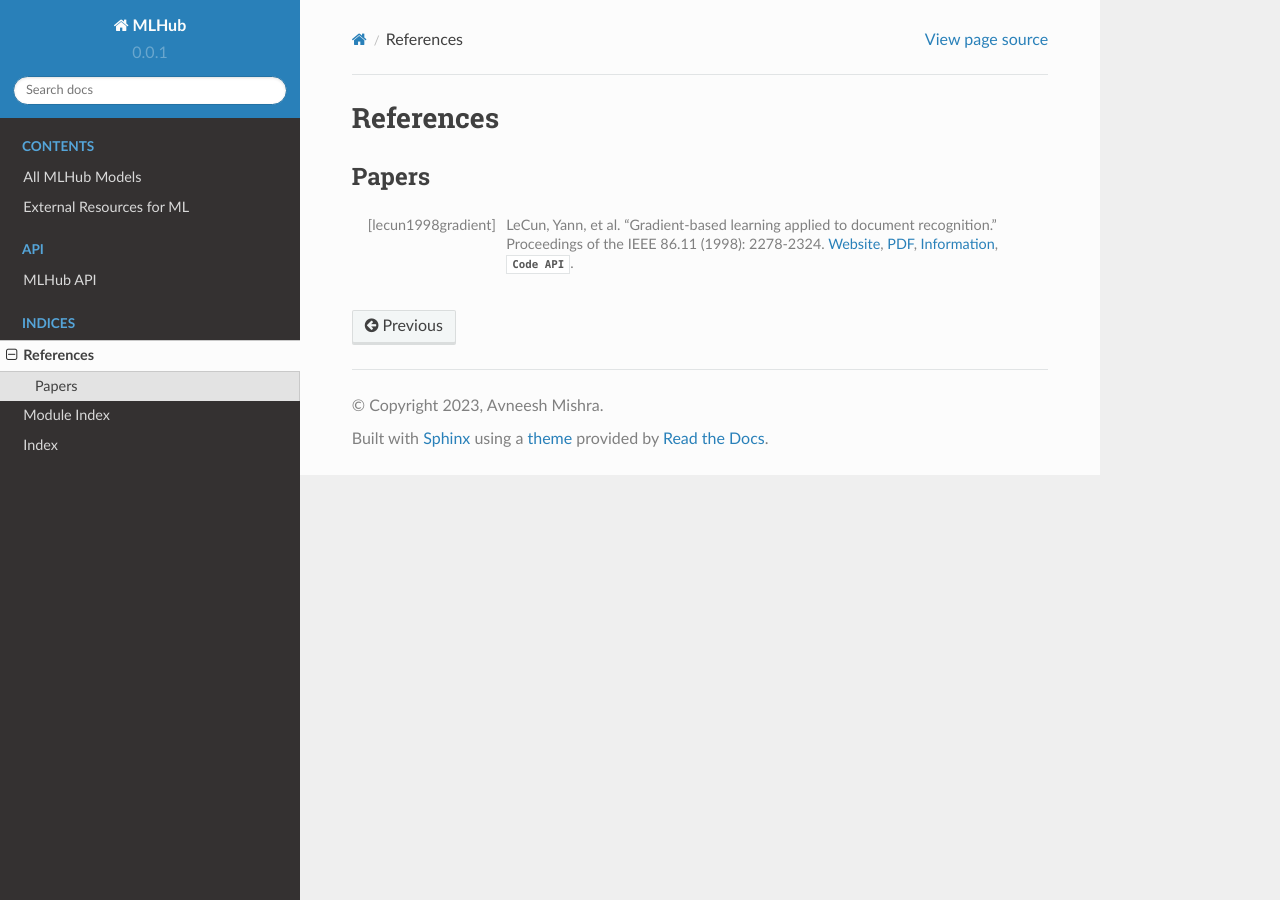
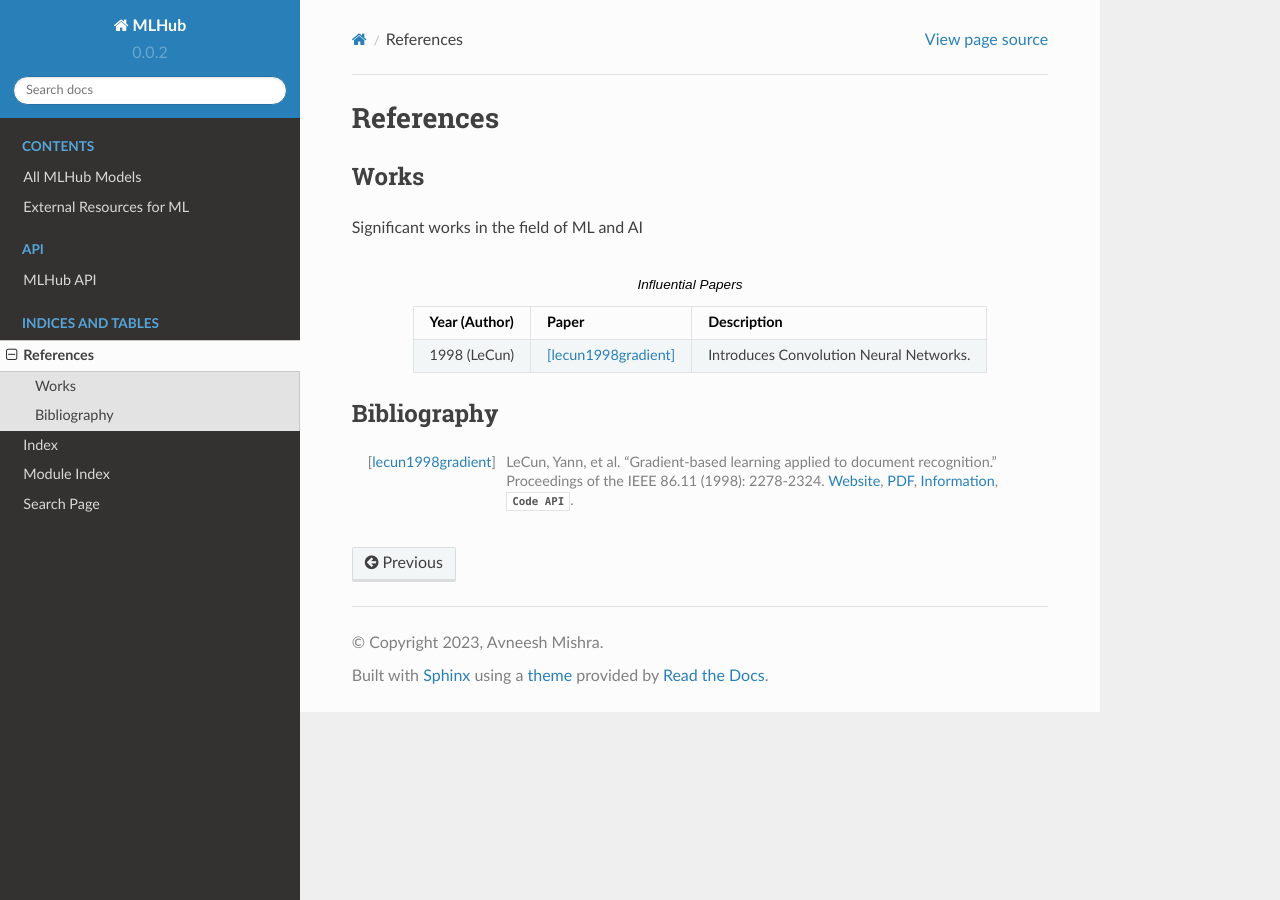
Before and after one commit to TheProjectsGuy/MLHub, a Sphinx documentation site: the page built from docs/references.rst, in a window 1280 px wide. Built offline with Sphinx 7.4.7 and the Read the Docs theme 2.0.0, drawn with Linux system fonts in a browser that asks for light colours.

Commit message:
Upgraded version and removed warnings

```diff
--- a/docs/references.rst
+++ b/docs/references.rst
@@ -7,7 +7,19 @@ References
 
     Tag format: [<last_name><year><first_word>]
 
-Papers
+Works
 -------
 
+Significant works in the field of ML and AI
+
+.. csv-table:: Influential Papers
+    :header: "Year (Author)", "Paper", "Description"
+    :align: center
+
+    1998 (LeCun), [lecun1998gradient]_, "Introduces Convolution Neural
+    Networks."
+
+Bibliography
+-------------
+
 .. [lecun1998gradient] LeCun, Yann, et al. "Gradient-based learning applied to document recognition." Proceedings of the IEEE 86.11 (1998): 2278-2324. `Website <http://yann.lecun.com/exdb/lenet/index.html>`__, `PDF <https://mila.quebec/wp-content/uploads/2019/08/Gradient.pdf>`__, :doc:`Information </models/lenet>`, :py:mod:`Code API <mlhub.lenet>`.
--- a/src/mlhub/__about__.py
+++ b/src/mlhub/__about__.py
@@ -1,2 +1,2 @@
-__version__ = "0.0.1"
+__version__ = "0.0.2"
 __release__ = "alpha"
```
Also changed, not shown: docs/index.rst (+3 -11 lines).
